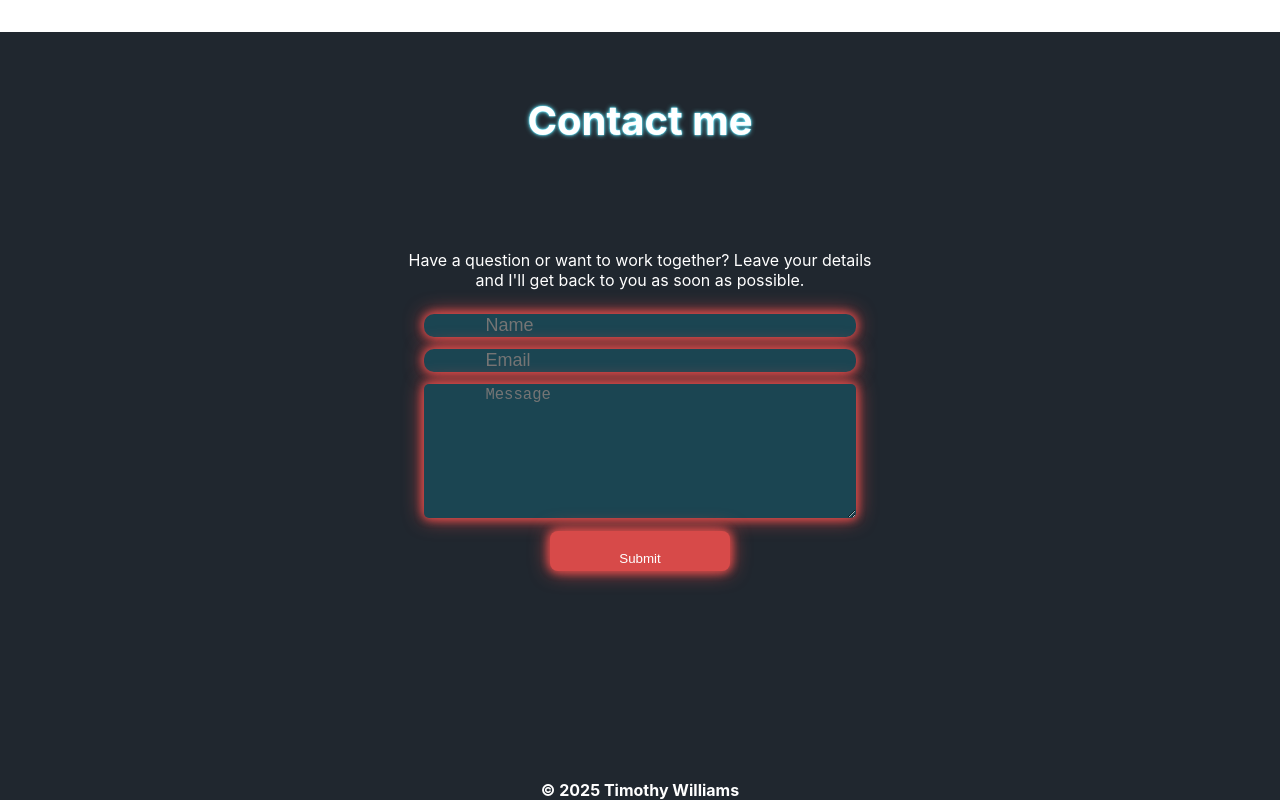
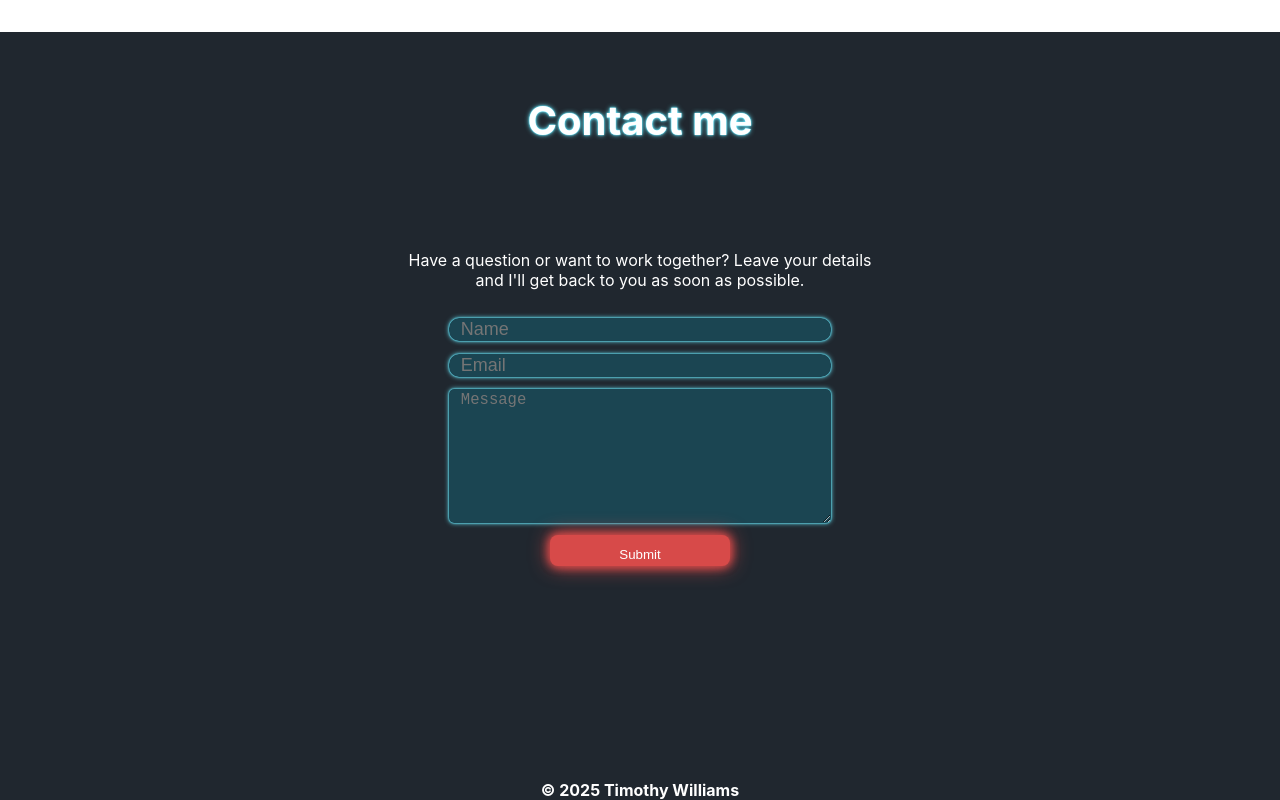
Before and after one commit to shwifty-man/professional-portfolio, a React (Create React App) app: page / in a window 1280 px wide. Shown: the part 3588-4388 px from the top of the page. Built offline with nearby package versions, Linux system fonts and the light colour scheme.

Commit message:
fix too much red glow on contact

```diff
--- a/src/Styles/Contact.css
+++ b/src/Styles/Contact.css
@@ -20,10 +20,10 @@
 
   margin-top: 2%;
   background-color: #1b4552;
-  box-shadow:
-    0 0 10px #d74a49,
-    0 0 20px #d74a49,
-    0 0 10px rgba(215, 74, 73, 0.7);
+    box-shadow:
+    0 0 1px #6aeaff,
+    0 0 2px #6aeaff,
+    0 0 5px #6aeaff;
   color: whitesmoke;
   font-size: large;
   border-radius: 10px;
@@ -47,21 +47,21 @@
   color: whitesmoke;
   font-size: larger;
   border-radius: 5px;
-  box-shadow:
-    0 0 10px #d74a49,
-    0 0 20px #d74a49,
-    0 0 10px rgba(215, 74, 73, 0.7);
+    box-shadow:
+    0 0 1px #6aeaff,
+    0 0 2px #6aeaff,
+    0 0 5px #6aeaff;
   transition: ease-in-out 0.2s;
+  border: none;
   padding-left: 1%;
-  border: none;
 }
 
 .Contact-message textarea:hover,
 input:hover {
-  box-shadow:
-    0 0 15px #d74a49,
-    0 0 20px #d74a49,
-    0 0 45px rgba(215, 74, 73, 0.8);
+    box-shadow:
+    0 0 1px #6aeaff,
+    0 0 2px #6aeaff,
+    0 0 5px #6aeaff;
 }
 
 .Contact-message textarea:focus-visible,
@@ -112,7 +112,6 @@ input:focus-visible {
   position: relative;
   overflow: hidden;
   width: clamp(180px, 10%, 400px);
-  padding: 20px;
 }
 
 /* Hover animation same as Main-body-div-button */
@@ -145,14 +144,12 @@ input:focus-visible {
   .Contact-message textarea {
     max-width: 30%;
     min-width: 30%;
-    padding-left: 5%;
     margin-top: 1%;
     margin-bottom: 1%;
   }
   .Contact-message input {
     min-width: 30%;
     height: 13%;
-    padding-left: 5%;
     margin-top: 1%;
   }
 }
```
